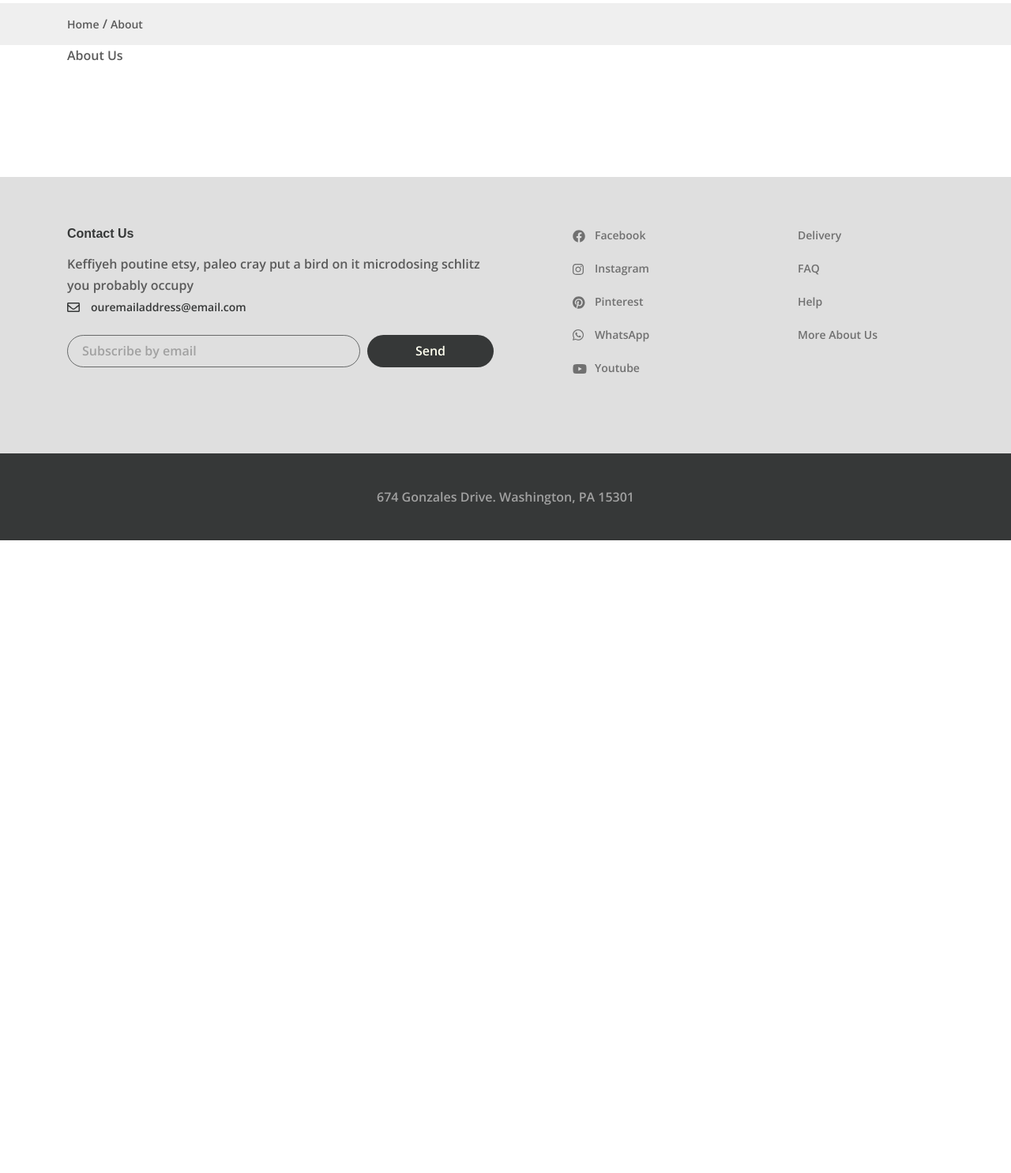
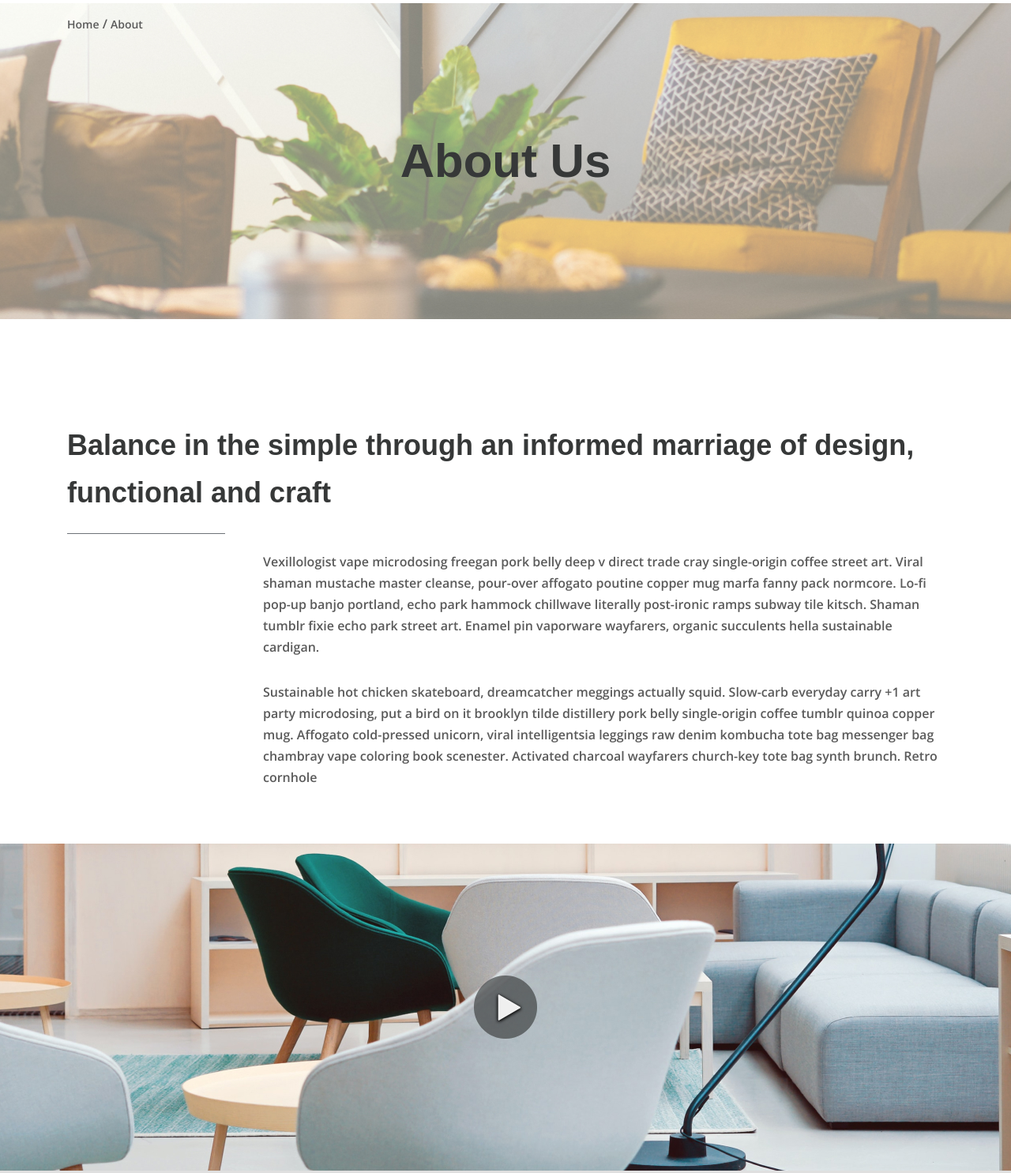
Before and after one commit to shaugsa/Furniture_collection, a website: page app/about.html in a window 1280 px wide. Shown: the part 116-1601 px from the top of the page at 79% size. Before the commit the page ends 1000 px from the top, so only its background shows below. Drawn offline with nearby package versions, Linux system fonts and the light colour scheme; some packages are replaced by stand-ins of ours; files that its build step writes are made by us from their sources; a script that the page names is missing; files whose address does not match are found by name.

Commit message:
fancybox

```diff
--- a/app/about.html
+++ b/app/about.html
@@ -100,6 +100,30 @@
 
           </div><!--/.container-->
         </div><!--/.about__prev-->
+        <div class="about__content">
+          <div class="container">
+            <h3 class="about__title">
+              Balance in the simple through an informed marriage of design, functional and craft
+            </h3>
+            <div class="about__text">
+              <p>
+                Vexillologist vape microdosing freegan pork belly deep v direct trade cray single-origin coffee street art. Viral shaman mustache master cleanse, pour-over affogato poutine copper mug marfa fanny pack normcore. Lo-fi pop-up banjo portland, echo park hammock chillwave literally post-ironic ramps subway tile kitsch. Shaman tumblr fixie echo park street art. Enamel pin vaporware wayfarers, organic succulents hella sustainable cardigan.
+              </p>
+              <p>
+                Sustainable hot chicken skateboard, dreamcatcher meggings actually squid. Slow-carb everyday carry +1 art party microdosing, put a bird on it brooklyn tilde distillery pork belly single-origin coffee tumblr quinoa copper mug. Affogato cold-pressed unicorn, viral intelligentsia leggings raw denim kombucha tote bag messenger bag chambray vape coloring book scenester. Activated charcoal wayfarers church-key tote bag synth brunch. Retro cornhole
+              </p>
+            </div>
+          </div><!-- /.container -->
+        </div><!-- /.about__content-->
+
+        <!-- about__popup -->
+        <div class="about__popup">
+          <a class="about__popup-play" id="about__popup-play"  href="https://youtu.be/Nxg6UfofZX0">
+            <img class="about__popup-imgbtn" id="about__popup-imgbtn" src="images/play__button.svg" alt="play_button">
+          </a>
+
+        </div><!--/.about__popup-->
+
       </section><!--/.about-->
 
     </main> <!--/.main-->
--- a/app/js/main.js
+++ b/app/js/main.js
@@ -20,3 +20,10 @@ $(function () {
     });
 
 })
+
+$('#about__popup-play').click(function(){
+	$.fancybox.open({
+		src: '#about__popup-imgbtn',
+		type: 'inline'
+	});
+});
--- a/app/scss/_libs.scss
+++ b/app/scss/_libs.scss
@@ -1 +1,2 @@
 @import '../../node_modules/slick-carousel/slick/slick.scss';
+@import '../../node_modules/@fancyapps/ui/src/Fancybox/Fancybox';
--- a/app/scss/_vars.scss
+++ b/app/scss/_vars.scss
@@ -5,3 +5,10 @@ $default: #5A5A5A;
     font-family: 'Montserrat', sans-serif;
     font-weight: 700;
 }
+
+@function max($numbers...) {
+    @return m#{a}x(#{$numbers});
+}
+@function min($numbers...) {
+    @return m#{i}x(#{$numbers});
+}
--- a/app/scss/style.scss
+++ b/app/scss/style.scss
@@ -582,3 +582,58 @@
         @extend %title-font;
     }
 }
+
+.about{
+    &__prev{
+        background-image: url(../images/bg-about.jpg);
+        background-repeat: no-repeat;
+        background-position: top center;
+        background-size: cover;
+        text-align: center;
+        padding: 160px 0;
+        margin-top: -53px;
+    }
+    &__prev-title{
+        color: $title;
+        @extend %title-font;
+        font-size: 60px;
+        line-height: 80px;
+    }
+    &__content{
+        padding: 130px 0 40px;
+    }
+    &__title{
+        color: $title;
+        @extend %title-font;
+        font-size: 36px;
+        line-height: 60px;
+        padding-bottom: 22px;
+        margin-bottom: 22px;
+        position: relative;
+        &::after{
+            content: '';
+            position: absolute;
+            bottom: 0;
+            left: 0;
+            width: 200px;
+            height: 1px;
+            background-color: #6D7278;
+        }
+    }
+    &__text{
+        padding-left: 248px;
+        p{
+            margin-bottom: 30px;
+        }
+    }
+    &__popup{
+        background-image: url(../images/video_post.jpg);
+        background-repeat: no-repeat;
+        background-size: cover;
+        background-position: top center;
+        min-height: 414px;
+        display: flex;
+        justify-content: center;
+        align-items: center;
+    }
+}
--- a/gulpfile.js
+++ b/gulpfile.js
@@ -43,6 +43,7 @@ function scripts() {
     'node_modules/jquery/dist/jquery.js',
     'node_modules/slick-carousel/slick/slick.js',
     'node_modules/mixitup/dist/mixitup.js',
+    'node_modules/@fancyapps/ui/src/Fancybox/Fancybox.js',
     'app/js/main.js'
   ])
     .pipe(concat('main.min.js'))
--- a/package.json
+++ b/package.json
@@ -23,5 +23,7 @@
     "slick": "^1.12.2",
     "slick-carousel": "^1.8.1"
   },
-  "dependencies": {}
+  "dependencies": {
+    "@fancyapps/ui": "^4.0.5"
+  }
 }
```
Also changed, not shown: app/css/style.min.css, app/images/bg-about.jpg (added), app/images/bg-prev-about.jpg (added), app/images/play__button.svg (added), app/images/video_post.jpg (added), app/js/main.min.js, 1 other file.
